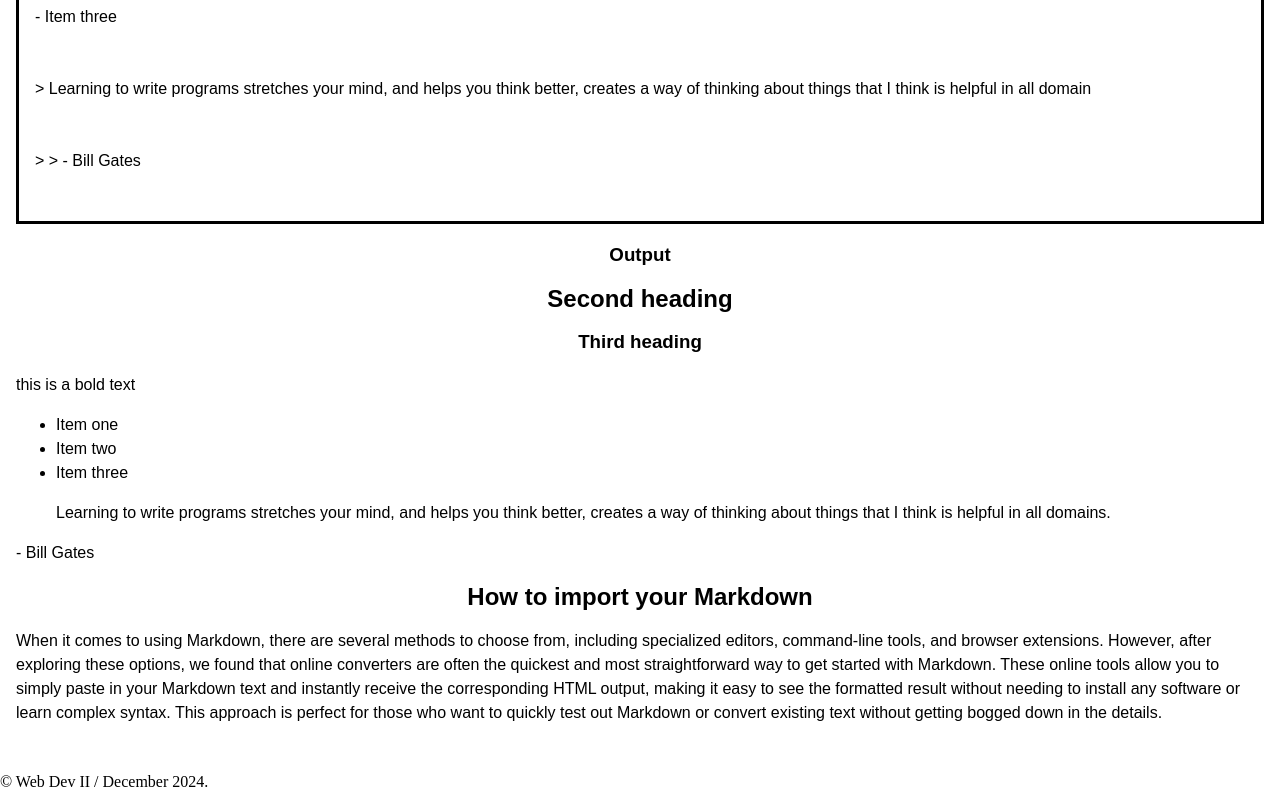
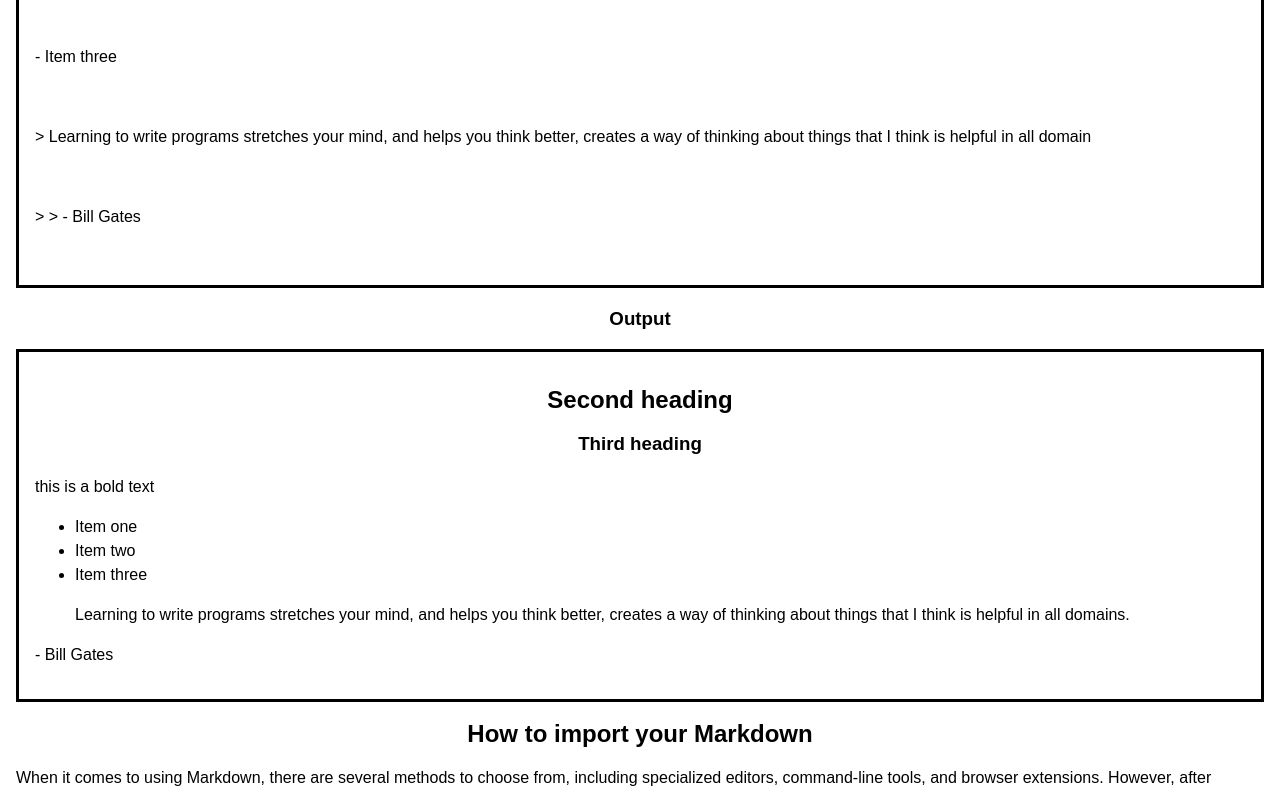
Before and after one commit to ameliaharris23/webdev2-1b, a plain HTML site: page index.html in a window 1280 px wide. Shown: the part 1320-2113 px from the top of the page. Drawn offline with Linux system fonts and the light colour scheme.

Commit message:
alignments, and output border

```diff
--- a/styles/styles.css
+++ b/styles/styles.css
@@ -51,8 +51,14 @@ section.markdown-import p {
 section.input-stats {
     border-style: solid;
     padding: 1rem;
+
 }
 
-section.input-stats p {
-    margin-bottom: .5rem;
+section.output-stats {
+    border-style: solid;
+    padding: 1rem;
 }
+
+footer {
+    margin-left: 1rem;
+}
```
